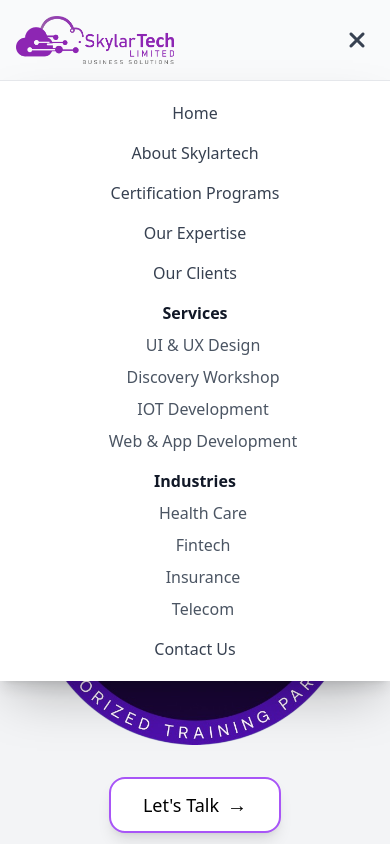
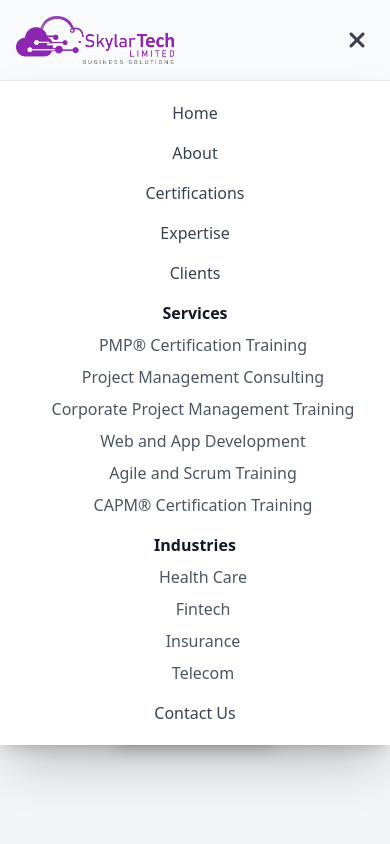
Before and after one commit to Skylartech-Limited/skylartech_limited, a React (Create React App) app: page / in a window 390 px wide. Both pictures are taken after a click on the button 355 px from the left and 40 px from the top of the page. Shown: the top 844 px of the page. Built offline with nearby package versions, Linux system fonts and the light colour scheme.

Commit message:
Edited Homepage

```diff
--- a/src/components/Homepage/Home.jsx
+++ b/src/components/Homepage/Home.jsx
@@ -48,10 +48,11 @@
       </Helmet>
 
      {/* HERO SECTION */}
-      <div className="min-h-screen flex items-center justify-center bg-gray-100 px-4 py-16 pt-32">
+<div className="min-h-screen flex items-start justify-center bg-gray-100 pt-24">
   <div className="w-full md:w-11/12 lg:w-10/12 xl:w-4/5">
-          <h2 className="text-3xl md:text-4xl lg:text-5xl xl:text-6xl font-semibold text-gray-900 py-6 text-center leading-tight">
-            Empowering Global
+
+    <h2 className="text-xl md:text-2xl lg:text-3xl xl:text-4xl font-semibold text-gray-900 py-6 text-center leading-tight">
+      Empowering Global{" "}
       <span
         className="font-semibold"
         style={{
@@ -74,27 +75,26 @@
       </span>
     </h2>
 
-          <p className="text-center text-lg md:text-xl text-gray-700 max-w-4xl mx-auto leading-8">
+<p className="text-center text-lg md:text-xl text-gray-700 max-w-4xl mx-auto leading-8 px-4 sm:px-6">
   PMI® Premier ATP delivering world-class project management,
-            certification, leadership, and organizational transformation
-            training.
+  certification, leadership, and organizational transformation training.
 </p>
 
 <motion.div
-            initial={{ opacity: 0, scale: 1.08 }}
+  initial={{ opacity: 0, scale: 1.05 }}
   animate={{ opacity: 1, scale: 1 }}
   transition={{ duration: 0.8, ease: "easeOut" }}
-            className="flex justify-center mb-8 mt-10 px-4"
+  className="flex justify-center items-center mt-10 mb-8 px-4"
 >
   <img
     src={PMI}
     alt="PMI Premier ATP"
-              className="w-full sm:w-4/5 md:w-4/5 lg:w-3/5 xl:w-1/3 h-auto object-contain rounded-xl"
+    className="w-auto max-w-full max-h-[320px] sm:max-h-[380px] md:max-h-[420px] lg:max-h-[450px] object-contain"
   />
 </motion.div>
 
     {/* CTA BUTTON */}
-          <div className="flex justify-center mt-8 mb-8">
+    <div className="flex justify-center mt-8">
       <Link to="/contact-us">
         <motion.button
           className="border-2 border-purple-500 bg-white hover:bg-violet-500 hover:text-white transition-all duration-300 text-black px-8 py-3 rounded-2xl text-lg font-medium shadow-lg"
@@ -102,10 +102,11 @@
           whileTap={{ scale: 0.9 }}
         >
           Let's Talk
-                <span className="ml-2 text-xl">&#8594;</span>
+          <span className="ml-2 text-xl">→</span>
         </motion.button>
       </Link>
     </div>
+
   </div>
 </div>
 
@@ -114,7 +115,7 @@
         <div className="max-w-7xl mx-auto px-6">
           <div className="text-center mb-14">
             <h1 className="text-4xl lg:text-5xl font-bold text-black">
-              About Skylartech
+              Who we are
             </h1>
 
             <p className="text-gray-700 text-lg leading-8 max-w-4xl mx-auto mt-6">
--- a/src/components/Navbar/Navbar.jsx
+++ b/src/components/Navbar/Navbar.jsx
@@ -6,8 +6,7 @@
 const Navbar = () => {
   const [isMobileMenuOpen, setIsMobileMenuOpen] = useState(false);
 
-  const [isServicesDropdownOpen, setIsServicesDropdownOpen] =
-    useState(false);
+  const [isServicesDropdownOpen, setIsServicesDropdownOpen] = useState(false);
 
   const [isIndustriesDropdownOpen, setIsIndustriesDropdownOpen] =
     useState(false);
@@ -57,7 +56,7 @@
               href="#about-skylartech"
               className="text-gray-700 hover:text-amber-500 text-sm xl:text-base font-medium transition duration-300 hover:-translate-y-1"
             >
-              About Skylartech
+              About
             </a>
 
             {/* CERTIFICATIONS */}
@@ -235,6 +234,8 @@
       transition={{ duration: 0.25 }}
     >
       <div className="px-6 py-5 space-y-4">
+
+        {/* HOME */}
         <Link
           to="/"
           onClick={() => {
@@ -246,118 +247,109 @@
           Home
         </Link>
 
+        {/* ABOUT */}
         <a
           href="#about-skylartech"
           onClick={toggleMobileMenu}
           className="block text-gray-700 hover:text-amber-500 font-medium"
         >
-                About Skylartech
+          About
         </a>
 
+        {/* CERTIFICATIONS */}
         <a
           href="#certification-programs"
           onClick={toggleMobileMenu}
           className="block text-gray-700 hover:text-amber-500 font-medium"
         >
-                Certification Programs
+          Certifications
         </a>
 
+        {/* EXPERTISE */}
         <a
           href="#our-expertise"
           onClick={toggleMobileMenu}
           className="block text-gray-700 hover:text-amber-500 font-medium"
         >
-                Our Expertise
+          Expertise
         </a>
 
+        {/* CLIENTS */}
         <a
           href="#our-clients"
           onClick={toggleMobileMenu}
           className="block text-gray-700 hover:text-amber-500 font-medium"
         >
-                Our Clients
+          Clients
         </a>
 
-              {/* MOBILE SERVICES */}
+        {/* SERVICES (MATCH DESKTOP) */}
         <div>
           <p className="text-gray-900 font-semibold mb-2">Services</p>
 
           <div className="pl-4 space-y-2">
+            {[
+              {
+                name: "PMP® Certification Training",
+                path: "/services/pmp-training",
+              },
+              {
+                name: "Project Management Consulting",
+                path: "/services/consulting",
+              },
+              {
+                name: "Corporate Project Management Training",
+                path: "/services/corporate-training",
+              },
+              {
+                name: "Web and App Development",
+                path: "/services/web-and-app-development",
+              },
+              {
+                name: "Agile and Scrum Training",
+                path: "/services/agile-and-scrum",
+              },
+              {
+                name: "CAPM® Certification Training",
+                path: "/services/capm-training",
+              },
+            ].map((item, index) => (
               <Link
-                    to="/services/ui-ux-design"
+                key={index}
+                to={item.path}
                 className="block text-gray-600 hover:text-amber-500"
                 onClick={toggleMobileMenu}
               >
-                    UI & UX Design
+                {item.name}
               </Link>
+            ))}
+          </div>
+        </div>
 
+        {/* INDUSTRIES (MATCH DESKTOP) */}
+        <div>
+          <p className="text-gray-900 font-semibold mb-2">Industries</p>
+
+          <div className="pl-4 space-y-2">
+            {[
+              { name: "Health Care", path: "/industries/health-care" },
+              { name: "Fintech", path: "/industries/fintech" },
+              { name: "Insurance", path: "/industries/insurance" },
+              { name: "Telecom", path: "/industries/telecom" },
+            ].map((item, index) => (
               <Link
-                    to="/services/discovery-workshop"
+                key={index}
+                to={item.path}
                 className="block text-gray-600 hover:text-amber-500"
                 onClick={toggleMobileMenu}
               >
-                    Discovery Workshop
+                {item.name}
               </Link>
-
-                  <Link
-                    to="/services/iot-development"
-                    className="block text-gray-600 hover:text-amber-500"
-                    onClick={toggleMobileMenu}
-                  >
-                    IOT Development
-                  </Link>
-
-                  <Link
-                    to="/services/web-and-app-development"
-                    className="block text-gray-600 hover:text-amber-500"
-                    onClick={toggleMobileMenu}
-                  >
-                    Web & App Development
-                  </Link>
+            ))}
           </div>
         </div>
 
-              {/* MOBILE INDUSTRIES */}
-              <div>
-                <p className="text-gray-900 font-semibold mb-2">
-                  Industries
-                </p>
-
-                <div className="pl-4 space-y-2">
-                  <Link
-                    to="/industries/health-care"
-                    className="block text-gray-600 hover:text-amber-500"
-                    onClick={toggleMobileMenu}
-                  >
-                    Health Care
-                  </Link>
-
-                  <Link
-                    to="/industries/fintech"
-                    className="block text-gray-600 hover:text-amber-500"
-                    onClick={toggleMobileMenu}
-                  >
-                    Fintech
-                  </Link>
-
-                  <Link
-                    to="/industries/insurance"
-                    className="block text-gray-600 hover:text-amber-500"
-                    onClick={toggleMobileMenu}
-                  >
-                    Insurance
-                  </Link>
-
-                  <Link
-                    to="/industries/telecom"
-                    className="block text-gray-600 hover:text-amber-500"
-                    onClick={toggleMobileMenu}
-                  >
-                    Telecom
-                  </Link>
-                </div>
-              </div>
-
+        {/* CONTACT */}
         <Link
           to="/contact-us"
           onClick={toggleMobileMenu}
@@ -365,6 +357,7 @@
         >
           Contact Us
         </Link>
+
       </div>
     </motion.div>
   )}
```
Lines whose indentation alone changed are shown as unchanged.
